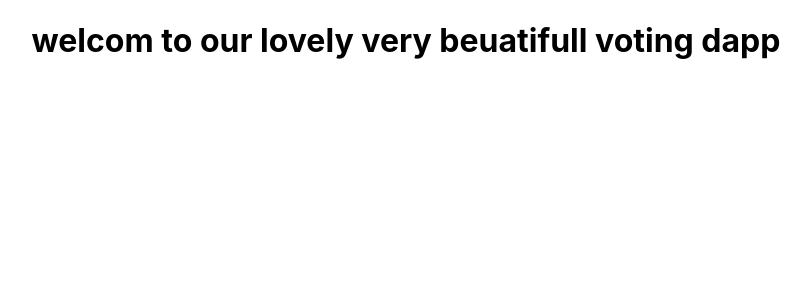
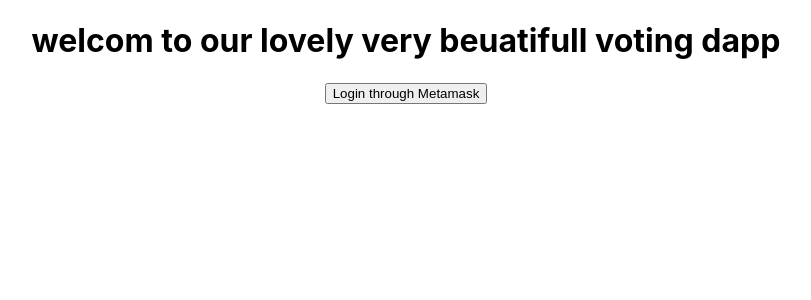
Before and after one commit to Nooorrrr/Hollow-Dev, a React (Create React App) app in the folder voting_dapp/front/: page / in a window 1280 px wide. Shown: the top 300 px of the page, without its empty margins (234-1045 px from the left). Built offline with nearby package versions, Linux system fonts and the light colour scheme.

Commit message:
added metamask login

```diff
--- a/voting_dapp/front/src/App.js
+++ b/voting_dapp/front/src/App.js
@@ -1,10 +1,15 @@
 
 import './App.css';
+import Login from './components/login';
+import { useState, useEffect } from 'react';
+import { contractAdress, contractABI } from './consts/contract';
+import { ethers } from 'ethers';
 
 function App() {
   return (
     <div className="App">
       <h1>welcom to our lovely very beuatifull voting dapp</h1>
+      <Login />
     </div>
   );
 }
--- /dev/null
+++ b/voting_dapp/front/src/components/login.jsx
@@ -0,0 +1,11 @@
+import React from "react";
+
+const Login = (props) => {
+    return (
+        <div className="login-container">
+            <button className="login-button" onClick = {props.connectWallet}>Login through Metamask</button>
+        </div>
+    )
+}
+
+export default Login;
```
Also changed, not shown: voting_dapp/front/src/consts/contract.js (renamed from voting_dapp/front/consts/contract.js).
